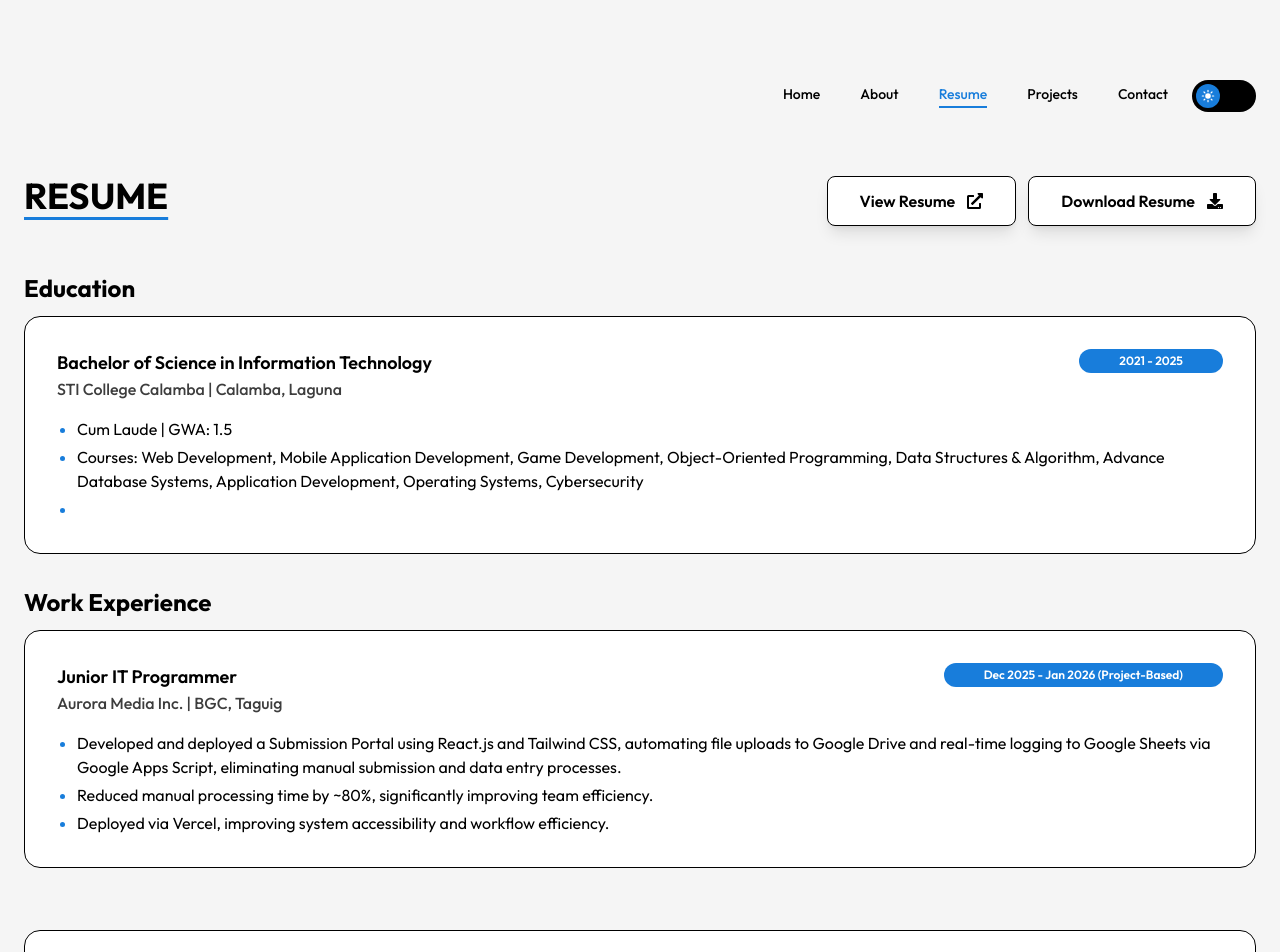
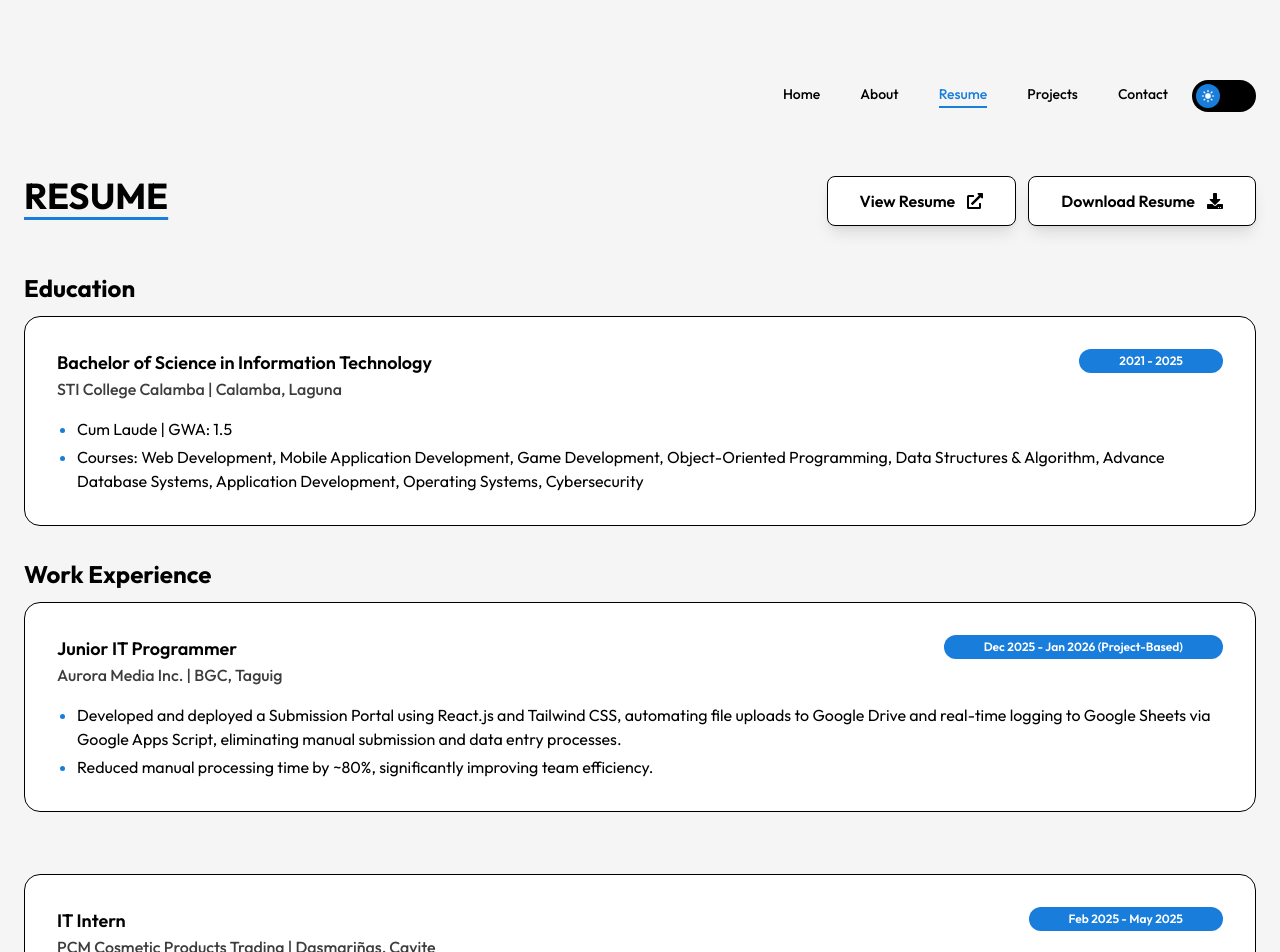
Before and after one commit to rvquiestas/my-portfolio, a React (Vite) app in the folder frontend/: page /resume in a window 1280 px wide. Shown: the top 952 px of the page. Built offline with nearby package versions, Linux system fonts and the light colour scheme; the HTML template or start-up script is replaced by a standard one.

Commit message:
Fix Resume Page

```diff
--- a/frontend/src/components/Experience.jsx
+++ b/frontend/src/components/Experience.jsx
@@ -1,5 +1,5 @@
 
-const Experience = ({expTitle, jobTitle, jobCompanyAndLoc, task1, task2, task3, date}) => {
+const Experience = ({expTitle, jobTitle, jobCompanyAndLoc, task1, task2, date}) => {
   return (
     <div className='mb-6 sm:mb-8'>
       {/* Experience Title */}
@@ -22,7 +22,6 @@ const Experience = ({expTitle, jobTitle, jobCompanyAndLoc, task1, task2, task3,
         <ol className='list-disc marker:text-secondary mt-4 ml-5 text-primary text-sm sm:text-base space-y-1'>
           <li className='wrap-break-word'>{task1}</li>
           <li className='wrap-break-word'>{task2}</li>
-          <li className='wrap-break-word'>{task3}</li>
         </ol>
       </div>
     </div>
--- a/frontend/src/pages/Resume.jsx
+++ b/frontend/src/pages/Resume.jsx
@@ -81,7 +81,6 @@ const Resume = () => {
                   jobCompanyAndLoc={"Aurora Media Inc. | BGC, Taguig"}
                   task1={"Developed and deployed a Submission Portal using React.js and Tailwind CSS, automating file uploads to Google Drive and real-time logging to Google Sheets via Google Apps Script, eliminating manual submission and data entry processes."}
                   task2={"Reduced manual processing time by ~80%, significantly improving team efficiency."}
-                  task3={"Deployed via Vercel, improving system accessibility and workflow efficiency."}
                   date={"Dec 2025 - Jan 2026 (Project-Based)"}
                 />
 
```
Also changed, not shown: 1 other file (tests, documents, lock files or other folders).
